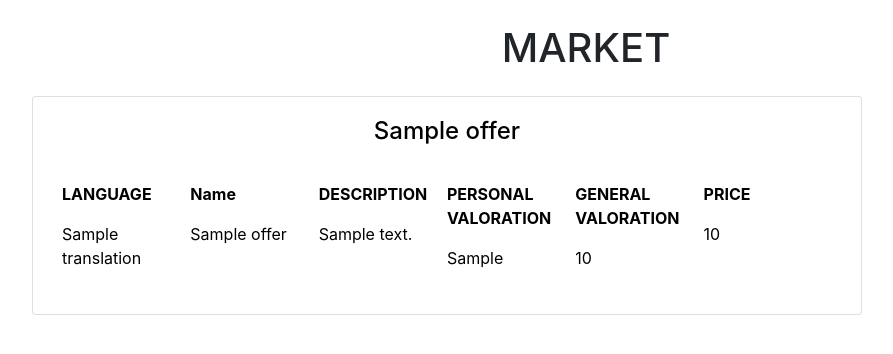
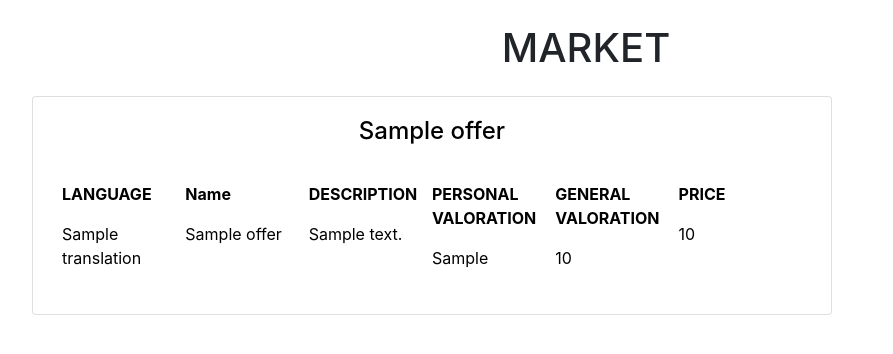
Before and after one commit to marcjoancr/cronose, a PHP site: template cronose-front/views/market.php in a window 1280 px wide. Shown: the part 64-418 px from the top of the page, without its empty margins (39-932 px from the left). Run offline with PHP 8.4, Linux system fonts and the light colour scheme; the template is opened without the code that fills it: most values are stand-ins (such as "Sample title", 1, 10 or a date in 2020); a stand-in replaces the project's code that opens the database connection; some libraries are stand-ins or nearby versions.

Commit message:
Market row updated

```diff
--- a/cronose-front/views/market.php
+++ b/cronose-front/views/market.php
@@ -9,9 +9,8 @@
 		<div class="row p-2">
 			<div class="card-deck">
 				<?php foreach ($data['offers'] as $key => $value) : ?>
-					<div class="row">
-						<a href="/work/" style="text-decoration: none; color: black">
-							<div class="card m-2">
+					<div class="row w-100">
+						<a class="card m-2" href="/work/" style="text-decoration: none; color: black">
 								<div class="card-body d-flex flex-column justify-content-center">
 									<div class="row mx-auto">
 										<h4 class="card-title"><?= $value['title']; ?></h5>
@@ -67,7 +66,6 @@
 										</div>
 									</div>
 								</div>
-							</div>
 						</a>
 					</div>
 				<?php endforeach ?>
```
